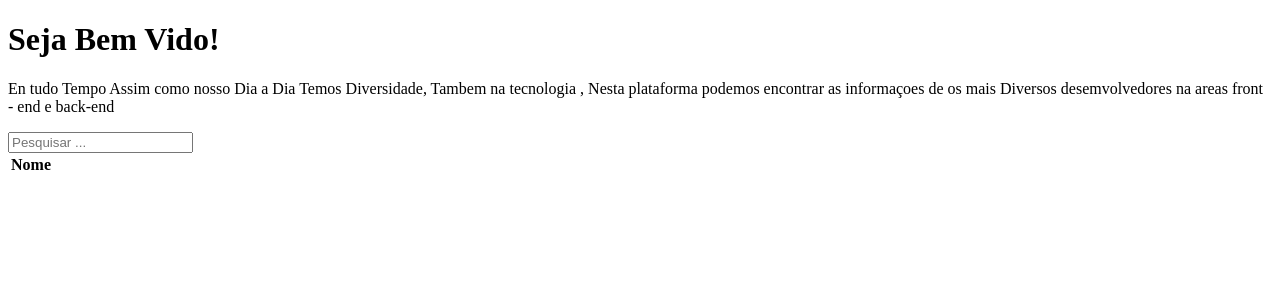
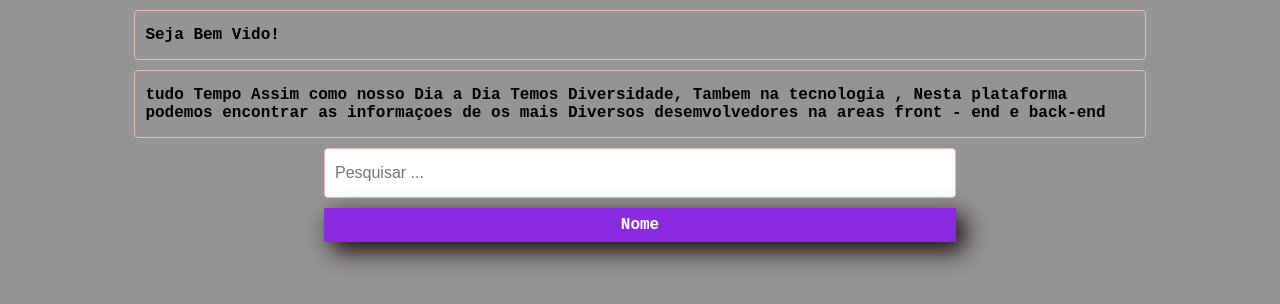
Before and after one commit to DianaMontenegro8/DesafioProfissionaisnaDiversidade, a plain HTML site: page index.html in a window 1280 px wide. Drawn offline with Linux system fonts and the light colour scheme; no server answers.

Commit message:
melhoras do css

```diff
--- a/index.html
+++ b/index.html
@@ -5,12 +5,12 @@
     <meta http-equiv="X-UA-Compatible" content="IE=edge">
     <meta name="viewport" content="width=device-width, initial-scale=1.0">
     <title>Profisionais Na Diversidede</title>
-    <link rel="stylesheet" hret="style.css"
+    <link rel="stylesheet" href="style.css">
 </head>
 <body>
-    <h1> Seja Bem Vido!</h1>
-     <p>En tudo Tempo Assim como nosso Dia a Dia Temos Diversidade, Tambem na tecnologia , Nesta plataforma
-         podemos encontrar as informaçoes de os mais Diversos desemvolvedores na areas front - end e back-end </p>
+    <h1 class="titulo"> Seja Bem Vido!</h1>
+     <p class="titulo"><strong>tudo Tempo Assim como nosso Dia a Dia Temos Diversidade, Tambem na tecnologia , Nesta plataforma
+         podemos encontrar as informaçoes de os mais Diversos desemvolvedores na areas front - end e back-end </strong>  </p>
       <input id="buscar" type="text" placeholder="Pesquisar ...">
       <table>
           <thead>
--- a/style.css
+++ b/style.css
@@ -5,6 +5,20 @@ body{
 .ocultar {
     display: none;
 }
+
+.titulo {
+
+
+    margin: 10px auto 10px auto;
+    width: 80%;
+    padding: 15px 10px;
+    border: 1px solid rgb(233, 181, 181);
+    border-radius: 4px;
+    box-sizing: border-box;
+    font-size: medium;
+}
+
+
 
 input {
     display: block;
@@ -16,3 +30,27 @@ input {
     box-sizing: border-box;
     font-size: medium;
 }
+
+ table {
+     margin: auto;
+     box-shadow: 8px 8px 24px rgb(20, 1, 1);
+     text-align: center;
+     width: 50%;
+     border-collapse: collapse;
+ }
+th{
+    background-color: blueviolet;
+    color: white;
+
+}
+ th ,td{
+     padding: 8px;
+ }
+tr:nth-child(event){
+
+   background-color: rgb(182, 9, 212)
+ }
+
+ tr:hover {
+     font-weight: 500;
+ }
```
